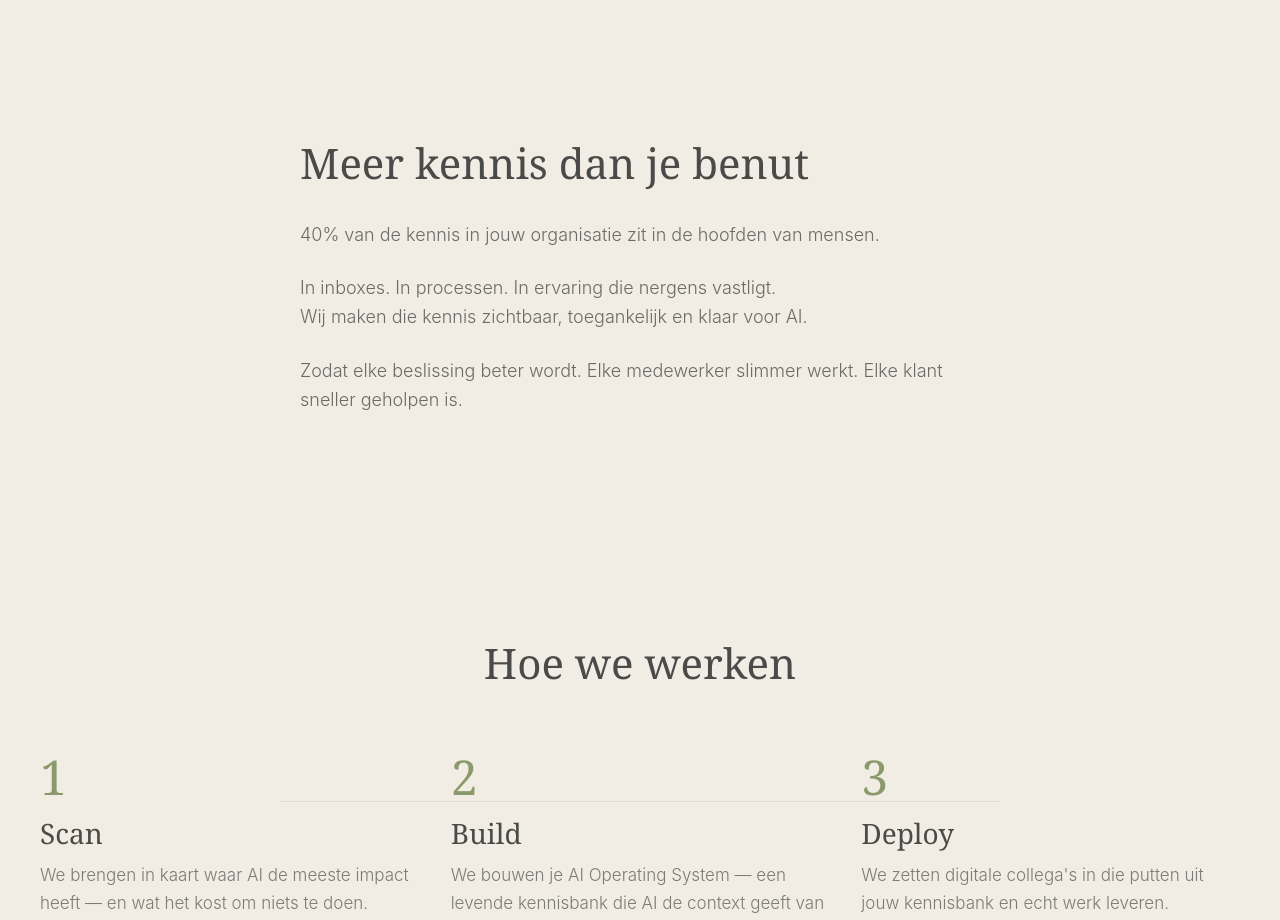
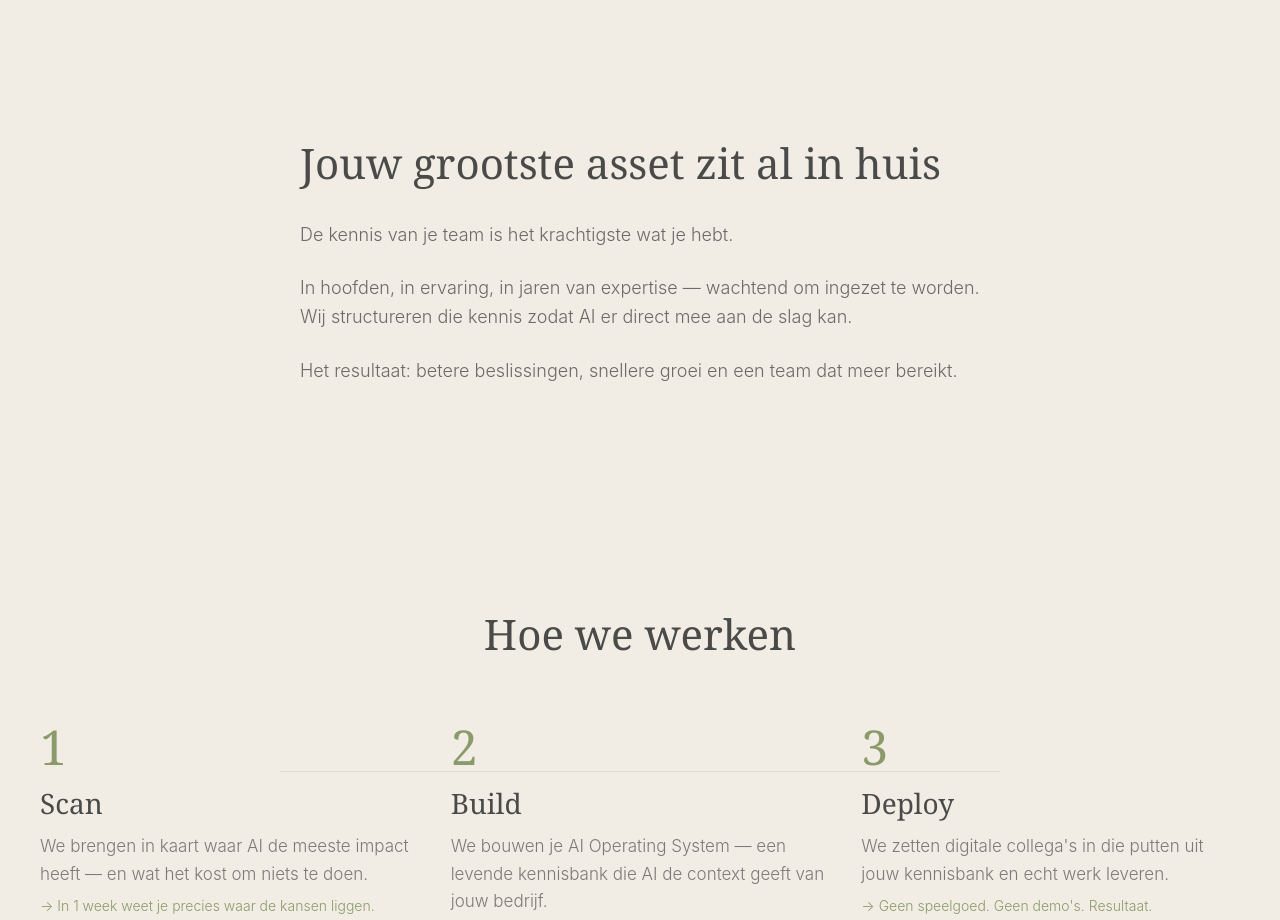
Before and after one commit to henryaoturner-art/nativ-website, a Next.js app: page / in a window 1280 px wide. Shown: the part 820-1740 px from the top of the page. Built offline with nearby package versions, Linux system fonts and the light colour scheme.

Commit message:
Homepage problem section: krachtiger en positiever
'Meer kennis dan je benut' → 'Jouw grootste asset zit al in huis'
Focus op kracht en mogelijkheid, niet op gemis

```diff
--- a/src/app/page.tsx
+++ b/src/app/page.tsx
@@ -11,11 +11,11 @@ const translations = {
     heroSub2: "Nativ maakt die kennis toegankelijk — zodat AI écht waarde levert.",
     ctaPrimary: "Plan een vrijblijvend gesprek →",
     ctaSecondary: "Bekijk onze aanpak",
-    problemTitle: "Meer kennis dan je benut",
-    problemP1: "40% van de kennis in jouw organisatie zit in de hoofden van mensen.",
-    problemP2a: "In inboxes. In processen. In ervaring die nergens vastligt.",
-    problemP2b: "Wij maken die kennis zichtbaar, toegankelijk en klaar voor AI.",
-    problemP3: "Zodat elke beslissing beter wordt. Elke medewerker slimmer werkt. Elke klant sneller geholpen is.",
+    problemTitle: "Jouw grootste asset zit al in huis",
+    problemP1: "De kennis van je team is het krachtigste wat je hebt.",
+    problemP2a: "In hoofden, in ervaring, in jaren van expertise — wachtend om ingezet te worden.",
+    problemP2b: "Wij structureren die kennis zodat AI er direct mee aan de slag kan.",
+    problemP3: "Het resultaat: betere beslissingen, snellere groei en een team dat meer bereikt.",
     howTitle: "Hoe we werken",
     steps: [
       {
@@ -48,11 +48,11 @@ const translations = {
     heroSub2: "Nativ makes that knowledge accessible — so AI actually delivers.",
     ctaPrimary: "Book a free consultation →",
     ctaSecondary: "See our approach",
-    problemTitle: "More knowledge than you\u2019re using",
-    problemP1: "40% of the knowledge in your organisation lives in people\u2019s heads.",
-    problemP2a: "In inboxes. In processes. In experience that\u2019s never been captured.",
-    problemP2b: "We make that knowledge visible, accessible, and ready for AI.",
-    problemP3: "So every decision gets better. Every employee works smarter. Every client is served faster.",
+    problemTitle: "Your greatest asset is already in-house",
+    problemP1: "Your team\u2019s knowledge is the most powerful thing you have.",
+    problemP2a: "In minds, in experience, in years of expertise — ready to be activated.",
+    problemP2b: "We structure that knowledge so AI can put it to work immediately.",
+    problemP3: "The result: better decisions, faster growth, and a team that achieves more.",
     howTitle: "How we work",
     steps: [
       {
```
